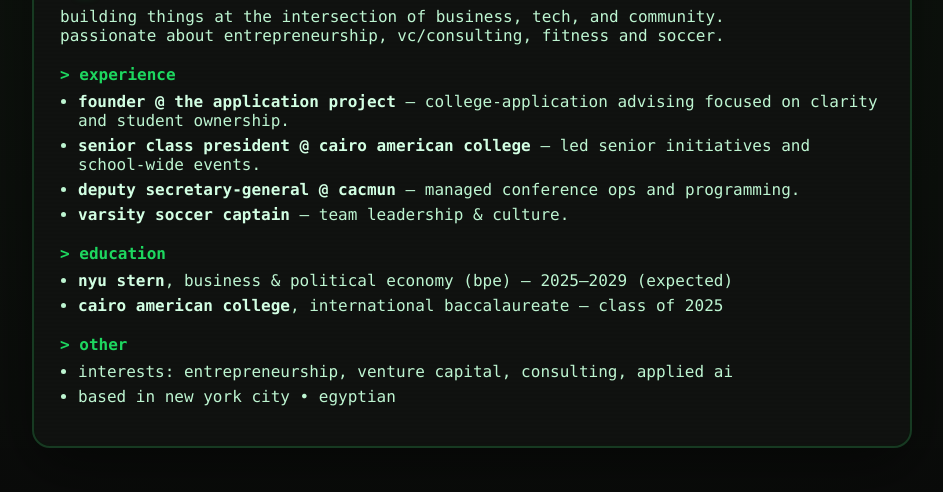
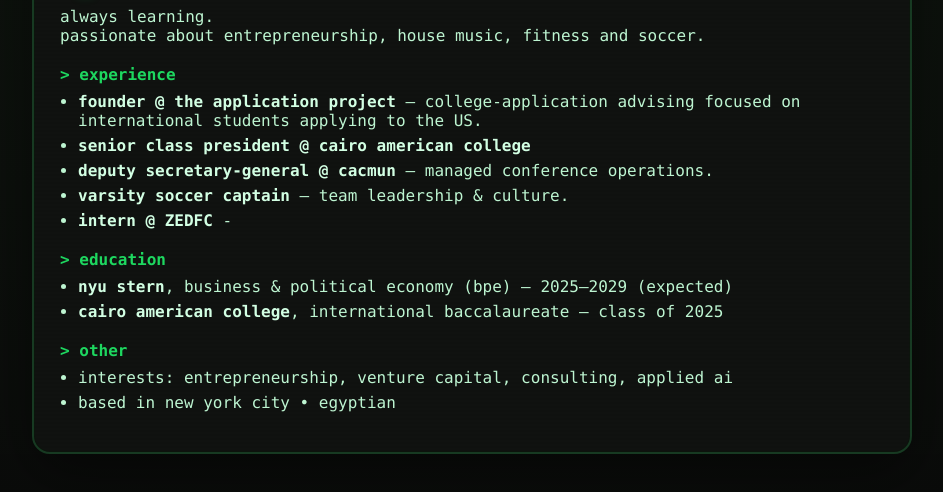
Before and after one commit to husseinabdouu/husseinabdou.github.io, a plain HTML site: page index.html in a window 1280 px wide. Shown: the part 162-654 px from the top of the page, without its empty margins (168-1111 px from the left). Drawn offline with Linux system fonts and the light colour scheme.

Commit message:
Revise personal info and experience in index.html
Updated personal description and experience details.

```diff
--- a/index.html
+++ b/index.html
@@ -33,16 +33,17 @@
     <div class="content">
       <h1><span class="caret">&gt;_</span> hussein abdou</h1>
       <p class="lead">
-        building things at the intersection of business, tech, and community.<br/>
-        passionate about entrepreneurship, vc/consulting, fitness and soccer.
+        always learning.<br/>
+        passionate about entrepreneurship, house music, fitness and soccer.
       </p>
 
       <h2>&gt; experience</h2>
       <ul class="bullets">
-        <li><strong>founder @ the application project</strong> — college-application advising focused on clarity and student ownership.</li>
-        <li><strong>senior class president @ cairo american college</strong> — led senior initiatives and school-wide events.</li>
-        <li><strong>deputy secretary-general @ cacmun</strong> — managed conference ops and programming.</li>
+        <li><strong>founder @ the application project</strong> — college-application advising focused on international students applying to the US.</li>
+        <li><strong>senior class president @ cairo american college</strong> </li>
+        <li><strong>deputy secretary-general @ cacmun</strong> — managed conference operations.</li>
         <li><strong>varsity soccer captain</strong> — team leadership & culture.</li>
+        <li><strong>intern @ ZEDFC</strong> - </li>
       </ul>
 
       <h2>&gt; education</h2>
```
